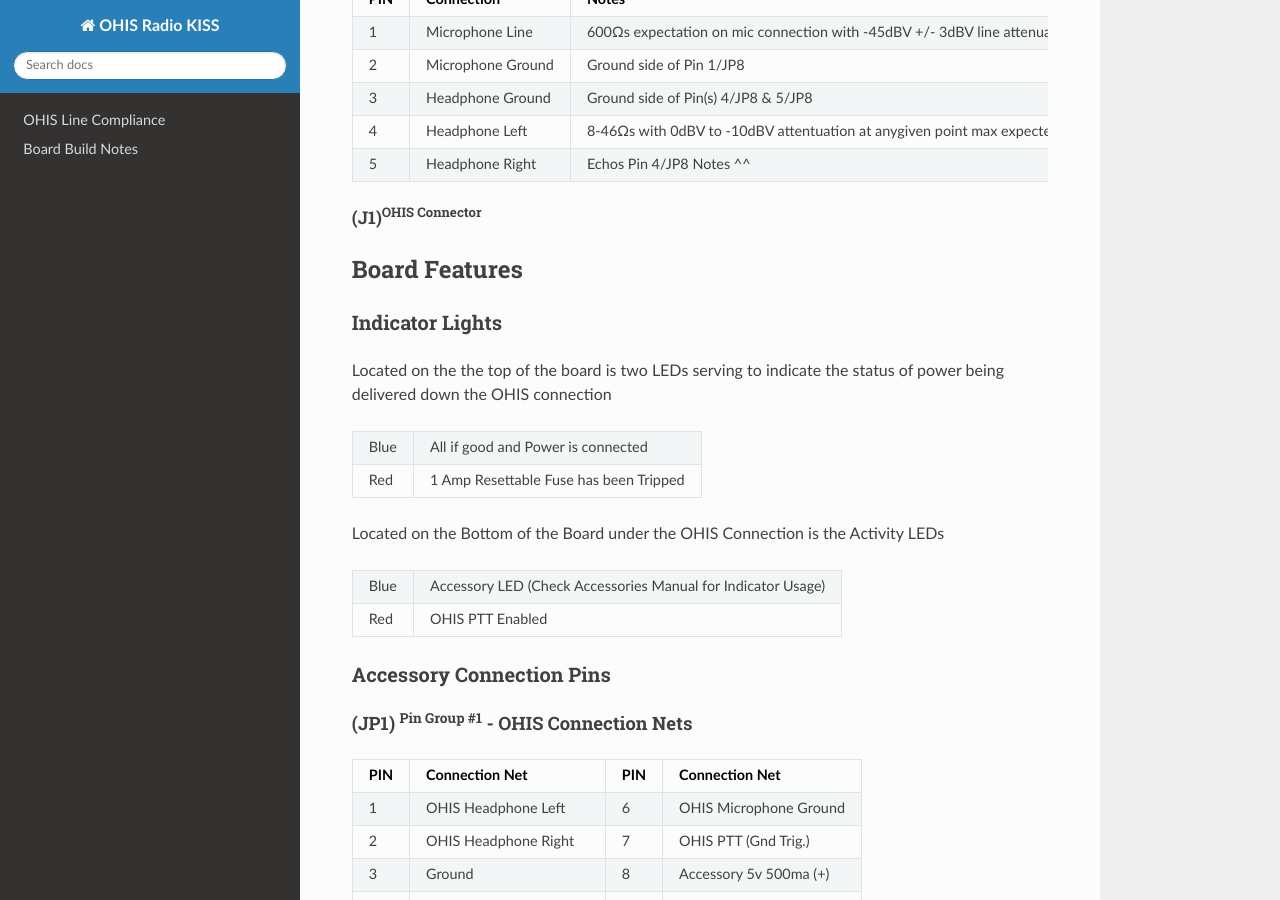
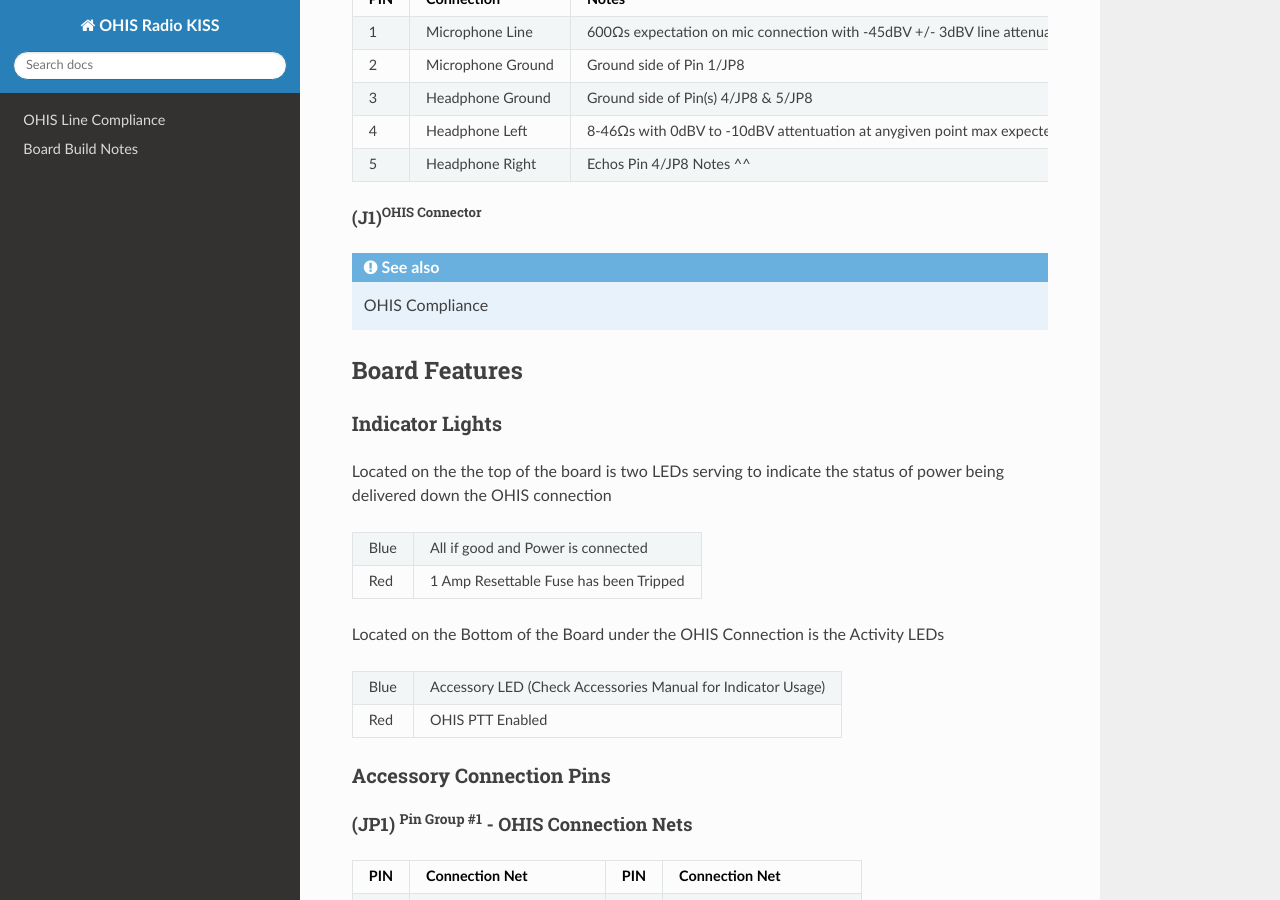
Before and after one commit to un-creatrix/OHIS-Radio_KISS, a Sphinx documentation site: the page built from docs/source/index.rst, in a window 1280 px wide and 900 px high, scrolled down 1179 px. Built offline with Sphinx 7.4.7 and the Read the Docs theme 3.1.0, drawn with Linux system fonts in a browser that asks for light colours; pages that are not in the unit, such as notebooks, are missing from menus.

Commit message:
Update index.rst

```diff
--- a/docs/source/index.rst
+++ b/docs/source/index.rst
@@ -63,6 +63,7 @@ PushDown Connection(s) as Follows with Pins from Left to Right identified 1-5 wi
 
 (J1)\ :sup:`OHIS Connector`
 ^^^^^^^^^^^^^^^^^^^^^^^^^^^
+.. seealso:: OHIS Compliance
 
 **************
 Board Features
```
